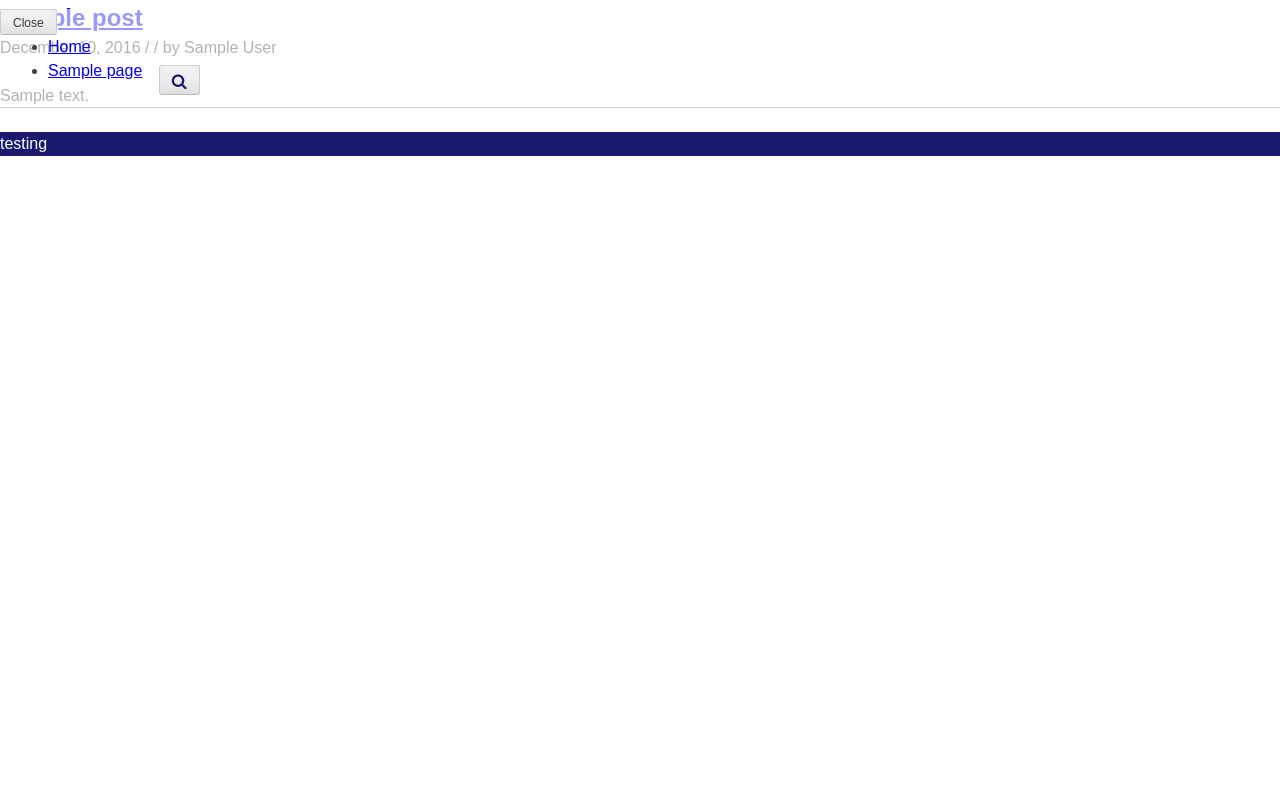
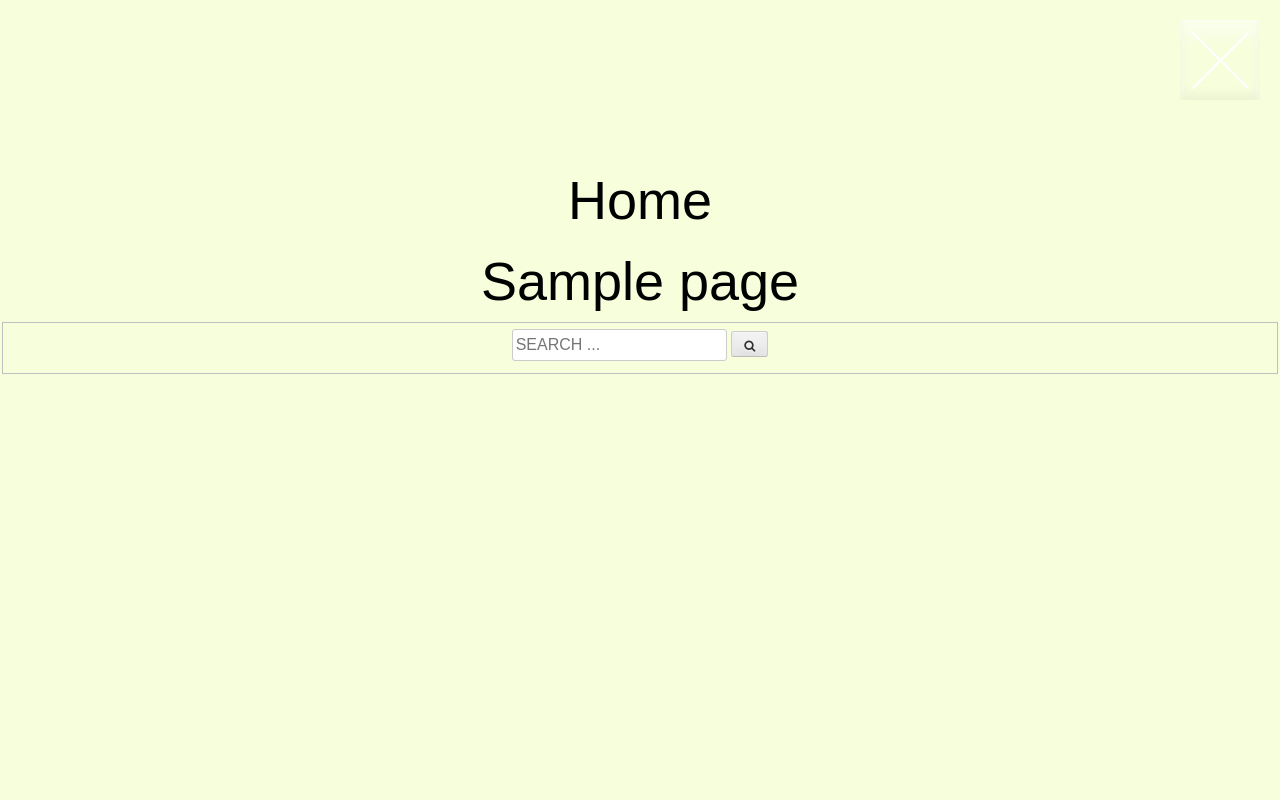
Before and after one commit to c-oh/personal_portfolio_theme, a WordPress theme: template themes/dumplinghub_site/home.php in a window 1280 px wide. Run offline with PHP 8.4 and a stand-in for WordPress, Linux system fonts and the light colour scheme; the site name, menu and one post (Sample post) are stand-ins, and other content is empty; some libraries are stand-ins or nearby versions.

Commit message:
Added new nav menu

```diff
--- a/themes/dumplinghub_site/functions.php
+++ b/themes/dumplinghub_site/functions.php
@@ -90,7 +90,6 @@ function dumplinghub_site_scripts() {
 	wp_enqueue_script( 'about-timeline', get_template_directory_uri() . '/js/about-timeline.js', array ( 'jquery' ), 1.1, true);
 	wp_enqueue_script( 'typed', get_template_directory_uri() . '/js/typed.js', array ( 'jquery' ), 1.1, true);
 	wp_enqueue_script( 'scripts', get_template_directory_uri() . '/js/scripts.js', array ( 'jquery' ), 1.1, true);
-	wp_enqueue_script( 'navmenu', get_template_directory_uri() . '/js/navmenu.js', array ( 'jquery' ), 1.1, true);
 	if ( is_singular() && comments_open() && get_option( 'thread_comments' ) ) {
 		wp_enqueue_script( 'comment-reply' );
 	}
--- a/themes/dumplinghub_site/sass/_navigation.scss
+++ b/themes/dumplinghub_site/sass/_navigation.scss
@@ -1,12 +1,12 @@
-
-/* Overlay style */
+/* Overlay style 5 */
 .overlay {
 	position: fixed;
 	width: 100%;
 	height: 100%;
 	top: 0;
 	left: 0;
-	background: rgba(153,204,51,0.9);
+	background: #F6FEDB;
+
 }
 
 /* Overlay closing cross */
@@ -18,7 +18,7 @@
 	top: 20px;
 	overflow: hidden;
 	border: none;
-	background: url(../img/cross.png) no-repeat center center;
+	background: url(../../assets/images/cross.png) no-repeat center center;
 	text-indent: 200%;
 	color: transparent;
 	outline: none;
@@ -42,6 +42,7 @@
 	display: inline-block;
 	height: 100%;
 	position: relative;
+
 }
 
 .overlay ul li {
@@ -49,52 +50,44 @@
 	height: 20%;
 	height: calc(100% / 5);
 	min-height: 54px;
+	-webkit-backface-visibility: hidden;
+	backface-visibility: hidden;
+
 }
 
 .overlay ul li a {
 	font-size: 54px;
 	font-weight: 300;
 	display: block;
-	color: #fff;
+	color: black;
 	-webkit-transition: color 0.2s;
 	transition: color 0.2s;
+	text-decoration: none;
 }
 
 .overlay ul li a:hover,
 .overlay ul li a:focus {
-	color: #f0f0f0;
+	color: purple;
+	cursor: hand;
 }
 
 /* Effects */
-body {
-	background: #ddd;
+.overlay-scale {
+	visibility: hidden;
+	opacity: 0;
+	-webkit-transform: scale(0.9);
+	transform: scale(0.9);
+	-webkit-transition: -webkit-transform 0.2s, opacity 0.2s, visibility 0s 0.2s;
+	transition: transform 0.2s, opacity 0.2s, visibility 0s 0.2s;
 }
 
-.container {
-	background: #fff;
-	-webkit-transition: -webkit-transform 0.5s;
-	transition: transform 0.5s;
-}
-
-.container.overlay-open {
-	-webkit-transform: scale(0.8);
-	transform: scale(0.8);
-}
-
-.overlay-contentscale {
-	visibility: hidden;
-	-webkit-transform: translateY(100%);
-	transform: translateY(100%);
-	-webkit-transition: -webkit-transform 0.5s, visibility 0s 0.5s;
-	transition: transform 0.5s, visibility 0s 0.5s;
-}
-
-.overlay-contentscale.open {
+.overlay-scale.open {
 	visibility: visible;
-	-webkit-transform: translateY(0%);
-	transform: translateY(0%);
-	-webkit-transition: -webkit-transform 0.5s;
-	transition: transform 0.5s;
+	opacity: 1;
+	-webkit-transform: scale(1);
+	transform: scale(1);
+	-webkit-transition: -webkit-transform 0.4s, opacity 0.4s;
+	transition: transform 0.4s, opacity 0.4s;
 }
 
 @media screen and (max-height: 30.5em) {
@@ -106,46 +99,3 @@ body {
 		min-height: 34px;
 	}
 }
-
-
-
-
-
---------------
-.site-header {
-	top: 9px;
-	width: 100%;
-	border-bottom: 1px solid lightgrey;
-	position: fixed;
-	z-index: 999;
-	background-color: rgba(255, 255, 255, 0.6);
-}
-
-.main-navigation{
-	.nav-menu-mini {
-	display: flex;
-	align-items: flex-end;
-	margin-right: 91px;
-}
-.header-search fieldset {
-	border: none;
-	margin-top: 7px;
-	.icon-search {
-		display: inline;
-	}
-	.fa {
-		font-size: 1rem;
-		color: $color__link-hover
-	}
-	input[type="search"] {
-		border: none;
-		width: 0px;
-		padding: 0;
-		text-transform: uppercase;
-		font-size: 1rem;
-		&:focus {
-			outline: none;
-		}
-	}
-}
-}
--- a/themes/dumplinghub_site/style.css
+++ b/themes/dumplinghub_site/style.css
@@ -543,37 +543,86 @@ textarea {
       border-width: 8px 16px 8px 0;
       border-color: transparent #F45B69 transparent transparent; } }
 
-.site-header {
-  top: 9px;
+/* Overlay style 5 */
+.overlay {
+  position: fixed;
   width: 100%;
-  border-bottom: 1px solid lightgrey;
-  position: fixed;
-  z-index: 999;
-  background-color: rgba(255, 255, 255, 0.6); }
+  height: 100%;
+  top: 0;
+  left: 0;
+  background: #F6FEDB; }
 
-.main-navigation .nav-menu-mini {
-  display: -ms-flexbox;
-  display: flex;
-  -ms-flex-align: end;
-      align-items: flex-end;
-  margin-right: 91px; }
+/* Overlay closing cross */
+.overlay .overlay-close {
+  width: 80px;
+  height: 80px;
+  position: absolute;
+  right: 20px;
+  top: 20px;
+  overflow: hidden;
+  border: none;
+  background: url(../../assets/images/cross.png) no-repeat center center;
+  text-indent: 200%;
+  color: transparent;
+  outline: none;
+  z-index: 100; }
 
-.main-navigation .header-search fieldset {
-  border: none;
-  margin-top: 7px; }
-  .main-navigation .header-search fieldset .icon-search {
-    display: inline; }
-  .main-navigation .header-search fieldset .fa {
-    font-size: 1rem;
-    color: midnightblue; }
-  .main-navigation .header-search fieldset input[type="search"] {
-    border: none;
-    width: 0px;
-    padding: 0;
-    text-transform: uppercase;
-    font-size: 1rem; }
-    .main-navigation .header-search fieldset input[type="search"]:focus {
-      outline: none; }
+/* Menu style */
+.overlay nav {
+  text-align: center;
+  position: relative;
+  top: 50%;
+  height: 60%;
+  transform: translateY(-50%); }
+
+.overlay ul {
+  list-style: none;
+  padding: 0;
+  margin: 0 auto;
+  display: inline-block;
+  height: 100%;
+  position: relative; }
+
+.overlay ul li {
+  display: block;
+  height: 20%;
+  height: calc(100% / 5);
+  min-height: 54px;
+  -webkit-backface-visibility: hidden;
+  backface-visibility: hidden; }
+
+.overlay ul li a {
+  font-size: 54px;
+  font-weight: 300;
+  display: block;
+  color: black;
+  transition: color 0.2s;
+  text-decoration: none; }
+
+.overlay ul li a:hover,
+.overlay ul li a:focus {
+  color: purple;
+  cursor: hand; }
+
+/* Effects */
+.overlay-scale {
+  visibility: hidden;
+  opacity: 0;
+  transform: scale(0.9);
+  transition: transform 0.2s, opacity 0.2s, visibility 0s 0.2s; }
+
+.overlay-scale.open {
+  visibility: visible;
+  opacity: 1;
+  transform: scale(1);
+  transition: transform 0.4s, opacity 0.4s; }
+
+@media screen and (max-height: 30.5em) {
+  .overlay nav {
+    height: 70%;
+    font-size: 34px; }
+  .overlay ul li {
+    min-height: 34px; } }
 
 /*--------------------------------------------------------------
 # Accessibility
```
Also changed, not shown: themes/dumplinghub_site/js/navmenu.js (deleted, +0 -125 lines), themes/dumplinghub_site/js/scripts.js (+129 -11 lines), themes/dumplinghub_site/assets/images/cross.png (added), themes/dumplinghub_site/build/css/style.min.css, themes/dumplinghub_site/build/js/scripts.min.js.
